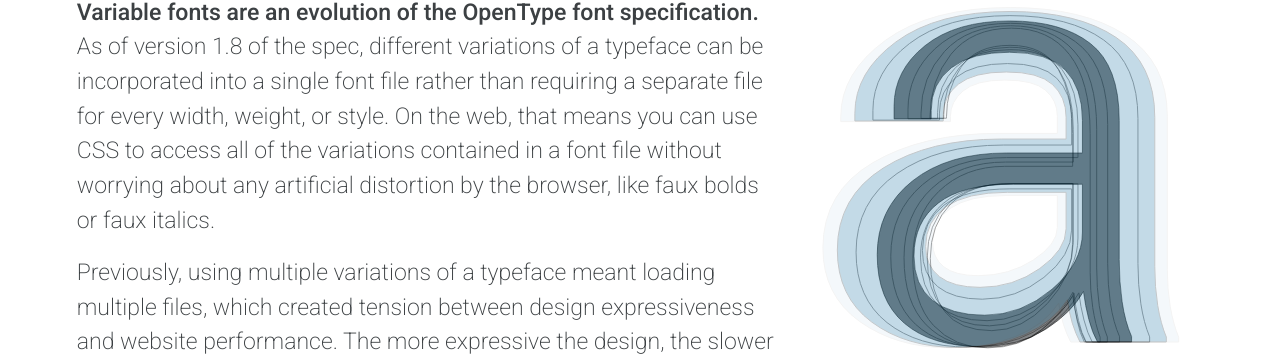
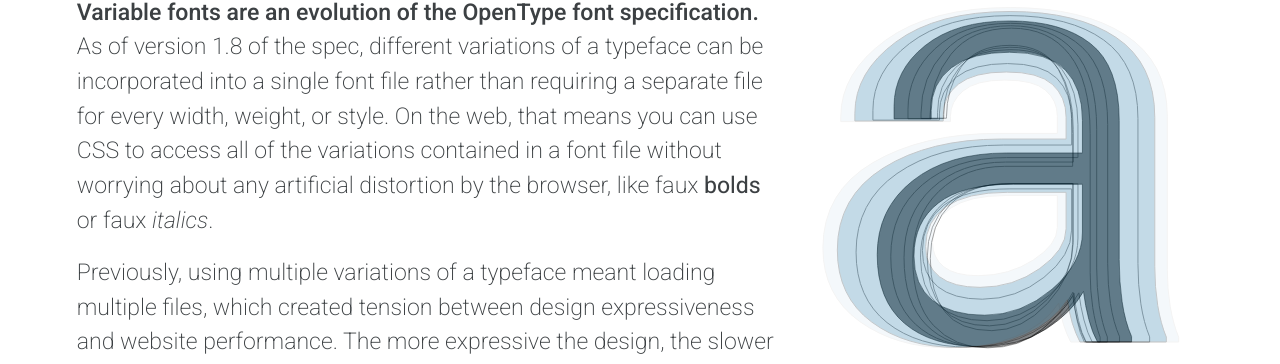
Before and after one commit to jpamental/variable-fonts, a Jekyll site: the page built from pages/about_variable_fonts.html, in a window 1280 px wide. Shown: the part 267-631 px from the top of the page. Built offline with Jekyll 4.4.1, drawn with Linux system fonts in a browser that asks for light colours; a style sheet for code colours, icons or effects is not loaded.

Commit message:
Sorting out slant axis for em tag

```diff
--- a/_includes/beatrice/00-global/_00-variables.scss
+++ b/_includes/beatrice/00-global/_00-variables.scss
@@ -29,6 +29,7 @@
     --p-font-size-max: 1.25;
     --p-vf-wght: 350;
     --p-vf-opsz: 16;
+    --p-vf-slnt: 0;
 
     /* H1 variables */
     --h1-line-height-min: 1;
--- a/_includes/beatrice/01-atoms/01-typography/_01-typography.scss
+++ b/_includes/beatrice/01-atoms/01-typography/_01-typography.scss
@@ -56,6 +56,7 @@
 }
 
 p,
+em,
 th,
 td,
 li {
@@ -68,8 +69,7 @@
   @supports (font-variation-settings: normal) {
     font-family: $sans-serif;
   	font-weight: var(--p-vf-wght);
-    font-style: normal;
-    font-variation-settings: 'opsz' var(--text-opsz);
+    font-variation-settings: 'opsz' var(--text-opsz), 'slnt' var(--p-vf-slnt);
   }
 }
 
@@ -170,7 +170,7 @@
 em {
   @supports (font-variation-settings: normal) {
     font-synthesis: none;
-    font-weight: calc(var(--p-vf-wght) * 1.35);
+    --p-vf-slnt: -12;
   }
 }
 
--- a/pages/about_variable_fonts.html
+++ b/pages/about_variable_fonts.html
@@ -12,7 +12,7 @@
     %}
     <figcaption>Overlaid letterforms showing width and weight ranges</figcaption>
     </figure>
-  <p class="lede">Variable fonts are an evolution of the OpenType font specification. As of version 1.8 of the spec, different variations of a typeface can be incorporated into a single font file rather than requiring a separate file for every width, weight, or style. On the web, that means you can use CSS to access all of the variations contained in a font file without worrying about any artificial distortion by the browser, like faux bolds or faux italics. </p>
+  <p class="lede">Variable fonts are an evolution of the OpenType font specification. As of version 1.8 of the spec, different variations of a typeface can be incorporated into a single font file rather than requiring a separate file for every width, weight, or style. On the web, that means you can use CSS to access all of the variations contained in a font file without worrying about any artificial distortion by the browser, like faux <strong>bolds</strong> or faux <em>italics</em>. </p>
   <p class="lede">Previously, using multiple variations of a typeface meant loading multiple files, which created tension between design expressiveness and website performance. The more expressive the design, the slower the load times.</p>
 
   <h2>Variations without limitations</h2>
```
Also changed, not shown: assets/css/styles.css, 1 other file.
